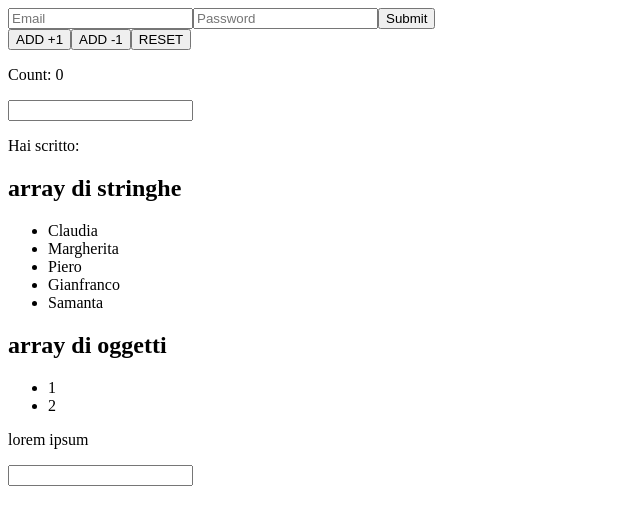
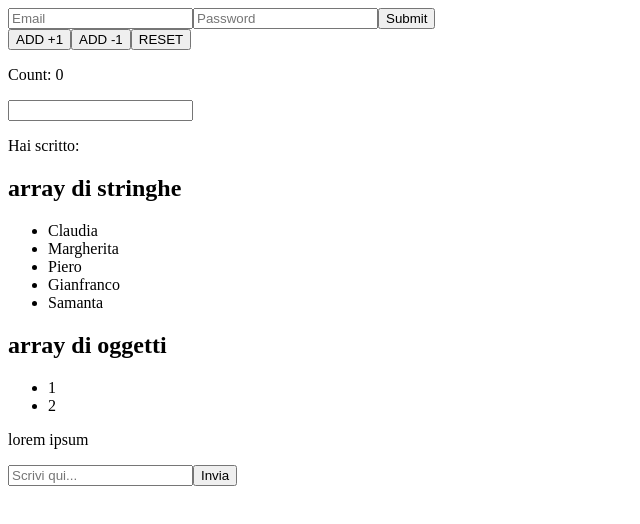
Before and after one commit to Claudiasals/React, a React (Vite) app: page / in a window 1280 px wide. Shown: the top 524 px of the page, without its empty margins (0-640 px from the left). Built offline with nearby package versions, Linux system fonts and the light colour scheme.

Commit message:
// Es. 14-15-16 useRef UncontrolledInput

```diff
--- a/src/UncontrolledInput.jsx
+++ b/src/UncontrolledInput.jsx
@@ -1,14 +1,39 @@
-// Es. 14 UncontrolledInput
+// Es. 14-15-16 useRef UncontrolledInput
 import {useRef} from "react";
 
 const UncontrolledInput = () => {
  const inputRef = useRef();
 
 
+const handleSubmit = (event) => {
+    event.preventDefault();
+    // Legge il valore dell'input tramite il ref
+    alert(`Hai scritto: ${inputRef.current.value}`);
+  }
+
 
  return (
-        <input ref={inputRef} type="text"/>
+    <form onSubmit={handleSubmit}>
+    <input type="text" ref={inputRef} placeholder="Scrivi qui..." />
+    <button type="submit">Invia</button>
+  </form>
 );
 };
 
 export default UncontrolledInput;
+
+
+/*
+Nella versione con useRef, il ref punta direttamente all’input,
+e quando clicchi “Invia” (o fai submit), la funzione handleSubmit
+legge il valore dell’input tramite il ref:
+
+alert(`Hai scritto: ${inputRef.current.value}`);
+
+inputRef.current → è l’elemento <input> vero e proprio nel DOM.
+.value → è il testo che l’utente ha scritto dentro l’input.
+
+L’alert serve solo a mostrare quel valore.
+Quindi sì, l’alert legge il valore tramite ref,
+senza bisogno di useState.
+*/
```
